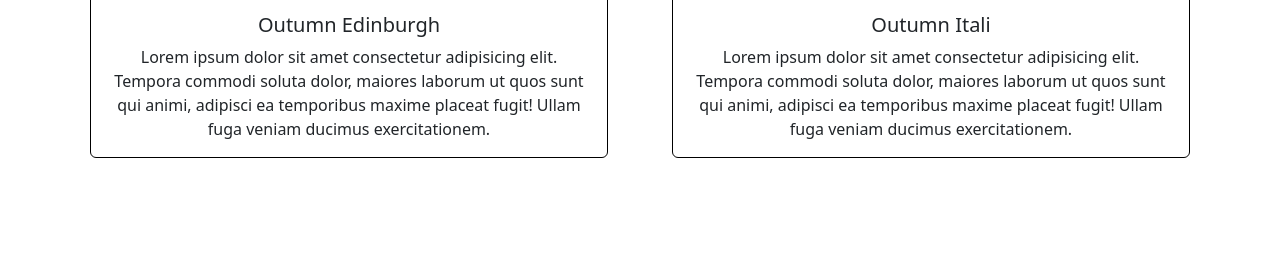
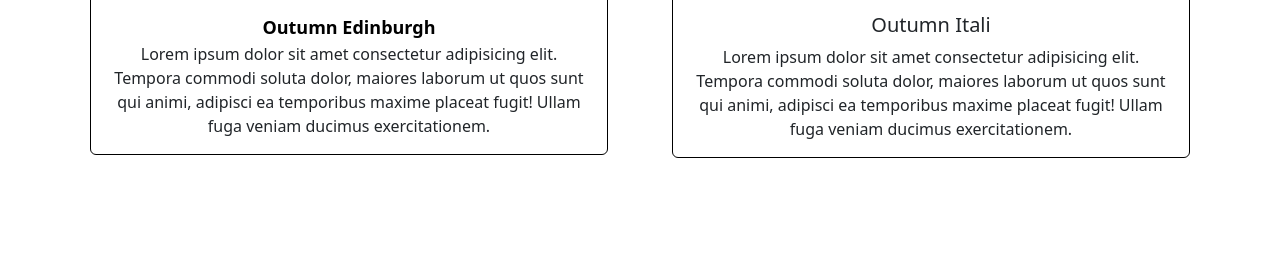
Before and after one commit to AleksDamsky/Im_Back, a plain HTML site: page places.html in a window 1280 px wide. Shown: the part 532-800 px from the top of the page. Drawn offline with nearby package versions, Linux system fonts and the light colour scheme.

Commit message:
merge two project

```diff
--- a/places.html
+++ b/places.html
@@ -5,6 +5,7 @@
     <meta http-equiv="X-UA-Compatible" content="IE=edge" />
     <meta name="viewport" content="width=device-width, initial-scale=1.0" />
     <title>My favorite places</title>
+    <link rel="stylesheet" href="style/placesStyle.css" />
     <link
       rel="stylesheet"
       href="https://cdn.jsdelivr.net/npm/bootstrap@5.2.2/dist/css/bootstrap.min.css"
@@ -68,7 +69,14 @@
               alt="..."
             />
             <div class="card-body">
-              <h5>Outumn Edinburgh</h5>
+              <button class="button">
+                <a
+                  class="link-course"
+                  href="Vladilencourse.html"
+                  target="_blank"
+                  >Outumn Edinburgh</a
+                >
+              </button>
               <p class="card-text">
                 Lorem ipsum dolor sit amet consectetur adipisicing elit. Tempora
                 commodi soluta dolor, maiores laborum ut quos sunt qui animi,
--- /dev/null
+++ b/style/placesStyle.css
@@ -0,0 +1,17 @@
+.button {
+  border: none;
+  background: white;
+  font-weight: 600;
+  font-size: 18px;
+  color: black;
+}
+
+.button:hover {
+  background-color: rgb(212, 165, 126);
+  border-radius: 10px;
+}
+
+.link-course {
+  color: black;
+  text-decoration: none;
+}
```
Also changed, not shown: vladilenCourse.js (+5 -5 lines).
